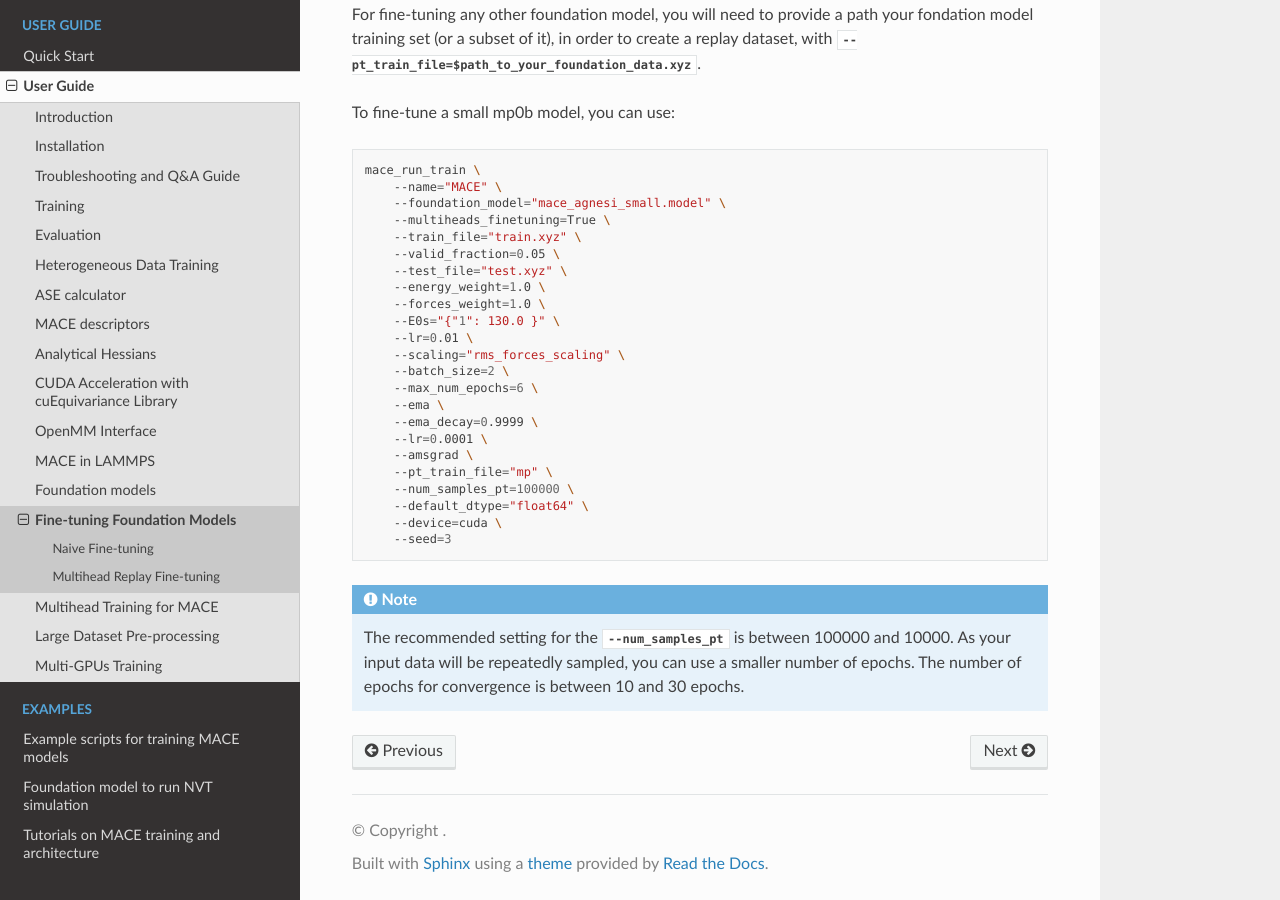
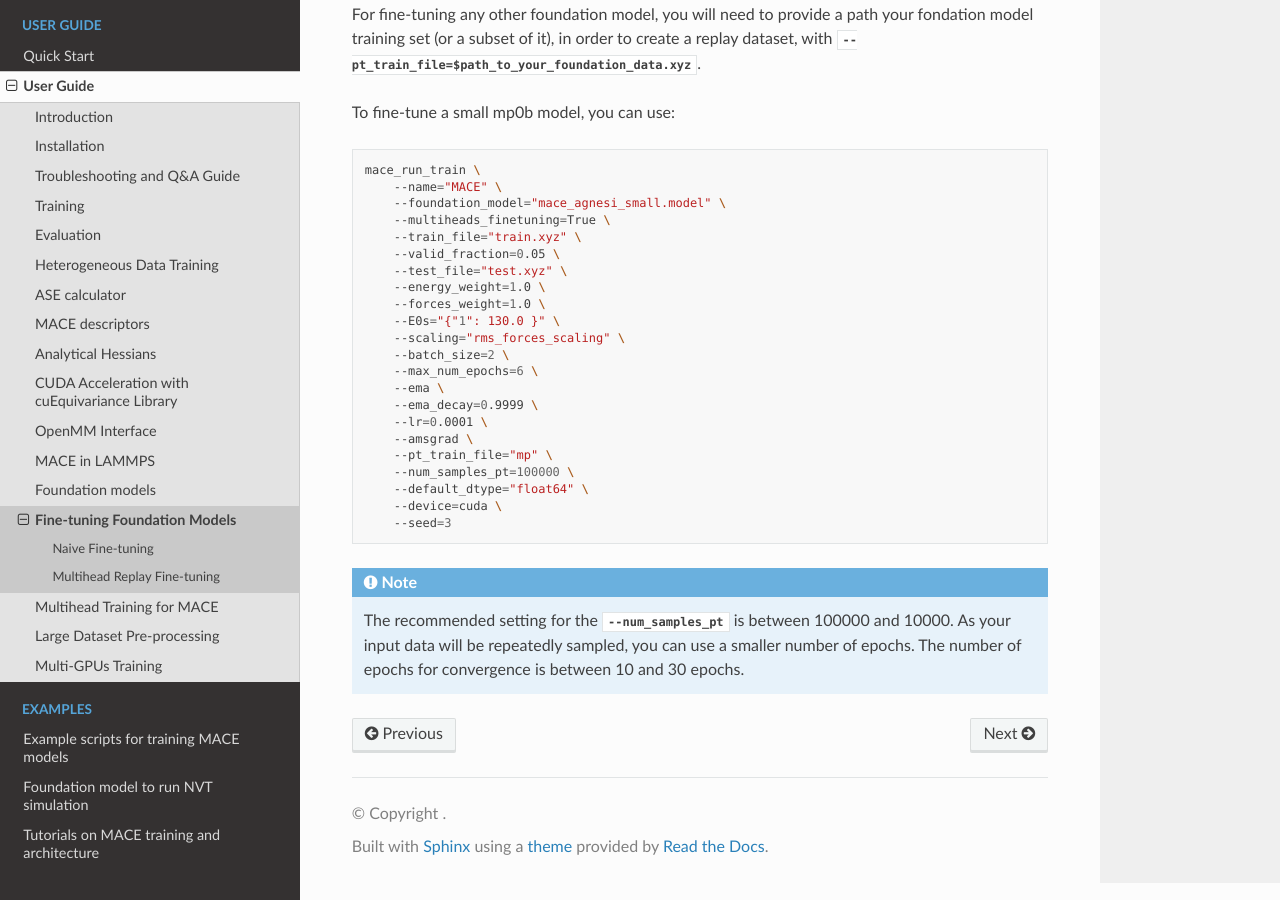
Before and after one commit to ACEsuit/mace, a Sphinx documentation site: the page built from docs/guide/finetuning.rst, in a window 1280 px wide and 900 px high, scrolled down 1695 px. Built offline with Sphinx 7.4.7 and the Read the Docs theme 3.1.0, drawn with Linux system fonts in a browser that asks for light colours; pages that are not in the unit, such as notebooks, are missing from menus.

Commit message:
fit the double ft lr in doc

```diff
--- a/docs/guide/finetuning.rst
+++ b/docs/guide/finetuning.rst
@@ -82,7 +82,6 @@ To fine-tune a small mp0b model, you can use:
         --energy_weight=1.0 \
         --forces_weight=1.0 \
         --E0s="{"1": 130.0 }" \
-        --lr=0.01 \
         --scaling="rms_forces_scaling" \
         --batch_size=2 \
         --max_num_epochs=6 \
```
